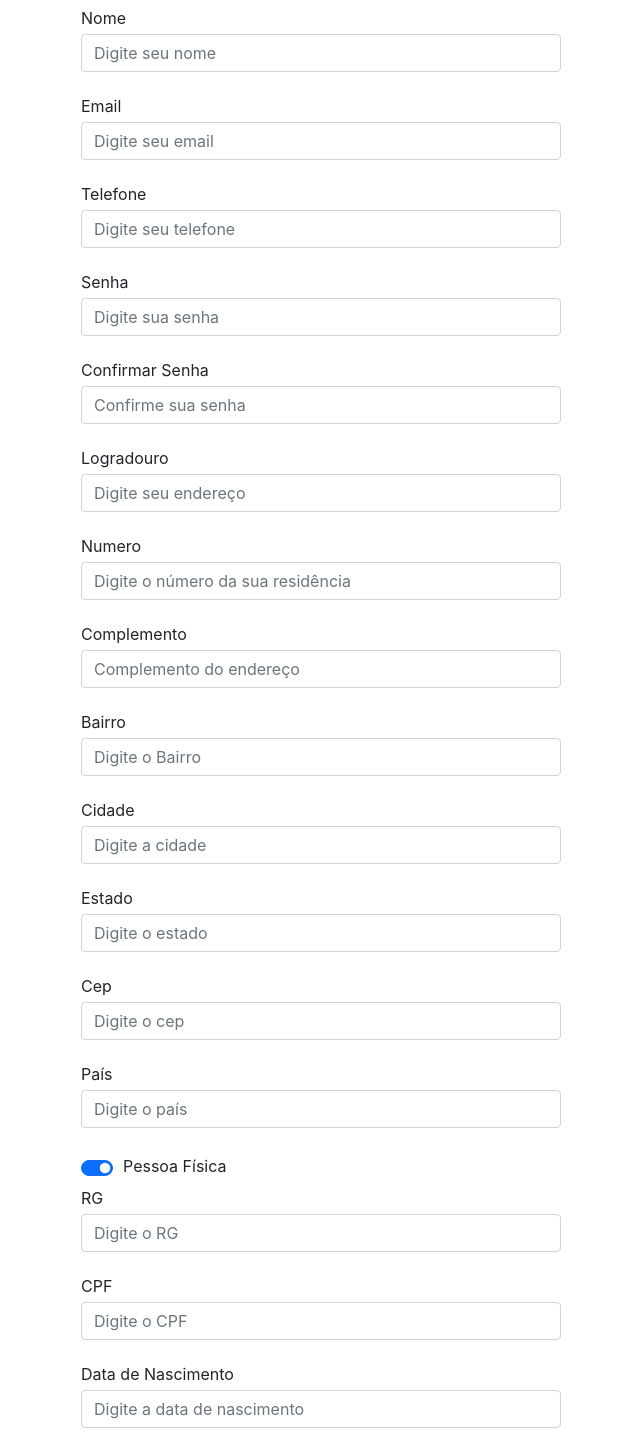
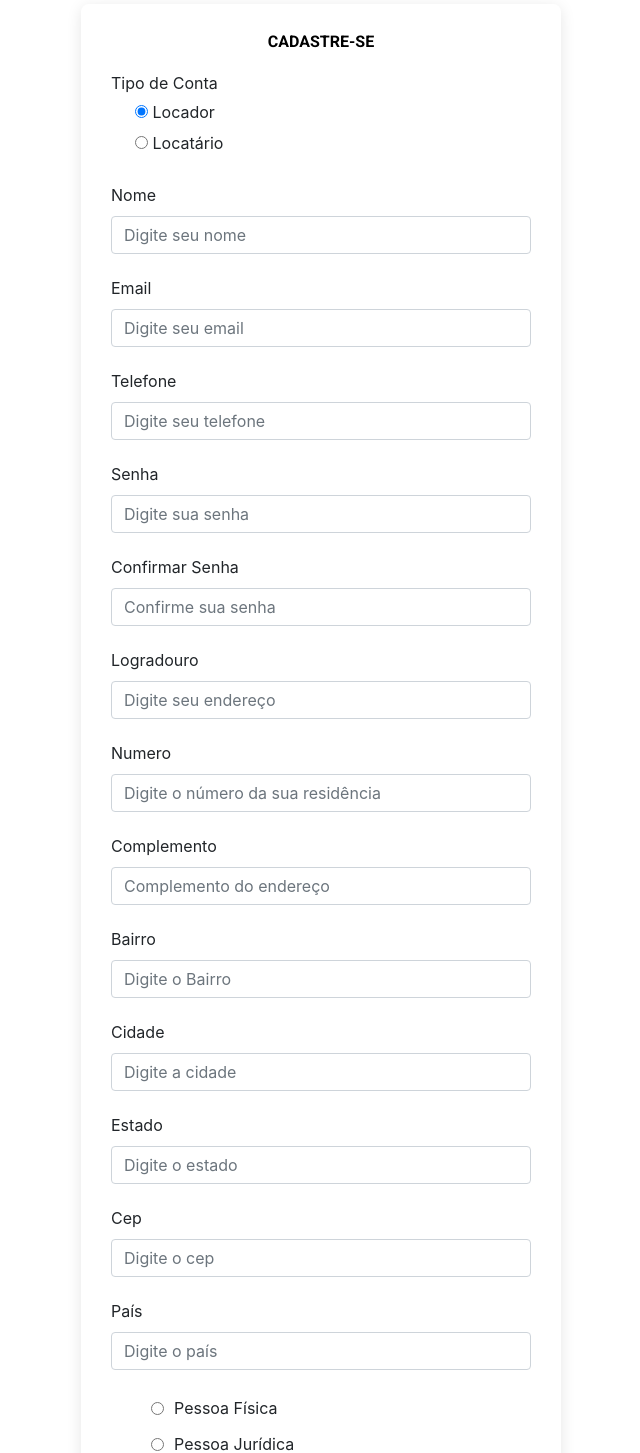
Before and after one commit to desafio-tech-biopark-2023/front-end, a React (Vite) app: page /register in a window 1280 px wide. Shown: the part 122-1575 px from the top of the page, without its empty margins (319-959 px from the left). Built offline with nearby package versions, Linux system fonts and the light colour scheme.

Commit message:
feat: Adicionando contexto e fazendo requisição api para cadastro

```diff
--- a/src/components/FormRegister/index.tsx
+++ b/src/components/FormRegister/index.tsx
@@ -1,36 +1,54 @@
 import { FormRegisterComponent } from "./styles";
-import {
-  Button,
-  Form,
-  FormFeedback,
-  FormGroup,
-  Input,
-  Label,
-} from "reactstrap";
+import { Button, Form, FormFeedback, FormGroup, Label } from "reactstrap";
 import { yupResolver } from "@hookform/resolvers/yup";
 import { useForm } from "react-hook-form";
-import { IDataPerson, IPerson } from "../../interfaces/person";
+import { IDataPerson } from "../../interfaces/person";
 import { schemaRegisterPerson } from "../../validators/schema";
-import { useState } from "react";
 import { useRegisterContext } from "../../contexts/registerContext";
+import { AxiosError, AxiosResponse } from "axios";
 
 const FormRegister = () => {
-  const [naturalState, setNaturalState] = useState(true);
-  const [legalState, setLegalState] = useState(true);
-
   const {
     register,
     handleSubmit,
     unregister,
     formState: { errors },
-  } = useForm<IDataPerson>({ resolver: yupResolver(schemaRegisterPerson) });
+  } = useForm<IDataPerson>({
+    resolver: yupResolver(schemaRegisterPerson),
+  });
 
-  const { registerFunction } = useRegisterContext();
+  const {
+    registerFunction,
+    legalState,
+    naturalState,
+    setLegalState,
+    setNaturalState,
+  } = useRegisterContext();
 
   return (
     <FormRegisterComponent>
       <Form onSubmit={handleSubmit(registerFunction)}>
         <h2>Cadastre-se</h2>
+
+        <FormGroup>
+          <Label for="exampleZip">Tipo de Conta</Label>
+
+          <FormGroup check>
+            <input
+              type="radio"
+              {...register("type")}
+              value="Locador"
+              defaultChecked
+            />{" "}
+            <Label check>Locador</Label>
+          </FormGroup>
+          <FormGroup check>
+            <input type="radio" value="Locatario" {...register("type")} />{" "}
+            <Label check>Locatário</Label>
+          </FormGroup>
+
+          {errors.type && <span>{errors.type.message}</span>}
+        </FormGroup>
 
         <FormGroup>
           <Label>Nome</Label>
@@ -68,6 +86,7 @@ const FormRegister = () => {
             placeholder="Digite sua senha"
             {...register("password")}
           />
+          {errors.password && <span>{errors.password.message}</span>}
         </FormGroup>
 
         <FormGroup>
@@ -77,6 +96,9 @@ const FormRegister = () => {
             placeholder="Confirme sua senha"
             {...register("confirmPassword")}
           />
+          {errors.confirmPassword && (
+            <span>{errors.confirmPassword.message}</span>
+          )}
         </FormGroup>
 
         <FormGroup>
@@ -86,6 +108,7 @@ const FormRegister = () => {
             placeholder="Digite seu endereço"
             {...register("public_place")}
           />
+          {errors.public_place && <span>{errors.public_place.message}</span>}
         </FormGroup>
         <FormGroup>
           <Label for="exampleAddress">Numero</Label>
@@ -94,6 +117,7 @@ const FormRegister = () => {
             placeholder="Digite o número da sua residência"
             {...register("number")}
           />
+          {errors.number && errors.number.message}
         </FormGroup>
         <FormGroup>
           <Label for="exampleAddress2">Complemento</Label>
@@ -102,6 +126,7 @@ const FormRegister = () => {
             placeholder="Complemento do endereço"
             {...register("complement")}
           />
+          {errors.complement && errors.complement.message}
         </FormGroup>
 
         <FormGroup>
@@ -111,6 +136,7 @@ const FormRegister = () => {
             placeholder="Digite o Bairro"
             {...register("district")}
           />
+          {errors.district && <span>{errors.district.message}</span>}
         </FormGroup>
 
         <FormGroup>
@@ -120,6 +146,7 @@ const FormRegister = () => {
             placeholder="Digite a cidade"
             {...register("city")}
           />
+          {errors.city && <span>{errors.city.message}</span>}
         </FormGroup>
 
         <FormGroup>
@@ -129,6 +156,7 @@ const FormRegister = () => {
             placeholder="Digite o estado"
             {...register("state")}
           />
+          {errors.state && <span>{errors.state.message}</span>}
         </FormGroup>
 
         <FormGroup>
@@ -138,6 +166,7 @@ const FormRegister = () => {
             placeholder="Digite o cep"
             {...register("zip_code")}
           />
+          {errors.zip_code && <span>{errors.zip_code.message}</span>}
         </FormGroup>
 
         <FormGroup>
@@ -147,17 +176,21 @@ const FormRegister = () => {
             placeholder="Digite o país"
             {...register("country")}
           />
+          {errors.country && <span>{errors.country.message}</span>}
         </FormGroup>
 
         <FormGroup switch>
-          <Input
-            type="switch"
+          <input
+            type="radio"
             checked={naturalState}
             onClick={() => {
               setNaturalState(!naturalState);
             }}
+            value={naturalState ? "Sim" : "Não"}
             {...register("naturalPerson")}
           />
+
+          {errors.naturalPerson && <span>{errors.naturalPerson.message}</span>}
           <Label check>Pessoa Física</Label>
         </FormGroup>
 
@@ -170,6 +203,7 @@ const FormRegister = () => {
                 placeholder="Digite o RG"
                 {...register("rg")}
               />
+              {errors.rg && <span>{errors.rg.message}</span>}
             </FormGroup>
 
             <FormGroup>
@@ -179,6 +213,7 @@ const FormRegister = () => {
                 placeholder="Digite o CPF"
                 {...register("cpf")}
               />
+              {errors.cpf && <span>{errors.cpf.message}</span>}
             </FormGroup>
 
             <FormGroup>
@@ -188,36 +223,43 @@ const FormRegister = () => {
                 placeholder="Digite a data de nascimento"
                 {...register("birth_date")}
               />
+              {errors.birth_date && <span>{errors.birth_date.message}</span>}
             </FormGroup>
 
             <FormGroup tag="fieldset">
               <Label for="exampleZip">Gênero</Label>
 
               <FormGroup check>
-                <Input name="masc" type="radio" />{" "}
+                <input
+                  type="radio"
+                  {...register("gender")}
+                  value="masculino"
+                  defaultChecked
+                />{" "}
                 <Label check>Masculino</Label>
               </FormGroup>
               <FormGroup check>
-                <Input name="fem" type="radio" /> <Label check>Feminino</Label>
+                <input type="radio" value="Feminino" {...register("gender")} />{" "}
+                <Label check>Feminino</Label>
               </FormGroup>
+              {errors.gender && <span>{errors.gender.message}</span>}
             </FormGroup>
 
             <FormGroup>
               <Label for="exampleSelectMulti">Raça</Label>
 
-              <Input
-                id="exampleSelectMulti"
-                type="select"
-                {...register("ethnicity")}
-              >
-                <option disabled>Selecione a raça</option>
-                <option>Branca</option>
-                <option>Parda</option>
-                <option>Amarela</option>
-                <option>Indigena</option>
-                <option>Asiatica</option>
-                <option>Preta</option>
-              </Input>
+              <select id="exampleSelectMulti" {...register("ethnicity")}>
+                <option value="" disabled>
+                  Selecione a raça
+                </option>
+                <option value="Branca">Branca</option>
+                <option value="Parda">Parda</option>
+                <option value="Amarela">Amarela</option>
+                <option value="Indigena">Indigena</option>
+                <option value="Asiatica">Asiatica</option>
+                <option value="Preta">Preta</option>
+              </select>
+              {errors.ethnicity && <span>{errors.ethnicity.message}</span>}
             </FormGroup>
 
             <FormGroup>
@@ -227,6 +269,7 @@ const FormRegister = () => {
                 placeholder="Digite sua senha"
                 {...register("occupation")}
               />
+              {errors.occupation && <span>{errors.occupation.message}</span>}
             </FormGroup>
 
             <FormGroup>
@@ -236,6 +279,7 @@ const FormRegister = () => {
                 placeholder="Digite sua senha"
                 {...register("income")}
               />
+              {errors.income && <span>{errors.income.message}</span>}
             </FormGroup>
 
             <FormGroup>
@@ -245,6 +289,9 @@ const FormRegister = () => {
                 placeholder="Digite sua senha"
                 {...register("marital_status")}
               />
+              {errors.marital_status && (
+                <span>{errors.marital_status.message}</span>
+              )}
             </FormGroup>
 
             <FormGroup>
@@ -254,19 +301,23 @@ const FormRegister = () => {
                 placeholder="Digite sua senha"
                 {...register("nationality")}
               />
+              {errors.nationality && <span>{errors.nationality.message}</span>}
             </FormGroup>
           </>
         )}
 
         <FormGroup switch>
-          <Input
-            type="switch"
+          <input
+            type="radio"
             checked={legalState}
             onClick={() => {
               setLegalState(!legalState);
             }}
+            value={legalState ? "Sim" : "Não"}
             {...register("legalPerson")}
           />
+
+          {errors.legalPerson && <span>{errors.legalPerson.message}</span>}
           <Label check>Pessoa Jurídica</Label>
         </FormGroup>
 
@@ -279,6 +330,7 @@ const FormRegister = () => {
                 placeholder="Digite sua senha"
                 {...register("cnpj")}
               />
+              {errors.cnpj && <span>{errors.cnpj.message}</span>}
             </FormGroup>
 
             <FormGroup>
@@ -288,6 +340,9 @@ const FormRegister = () => {
                 placeholder="Digite sua senha"
                 {...register("fantasy_name")}
               />
+              {errors.fantasy_name && (
+                <span>{errors.fantasy_name.message}</span>
+              )}
             </FormGroup>
 
             <FormGroup>
@@ -297,6 +352,9 @@ const FormRegister = () => {
                 placeholder="Digite sua senha"
                 {...register("registration")}
               />
+              {errors.registration && (
+                <span>{errors.registration.message}</span>
+              )}
             </FormGroup>
 
             <FormGroup>
@@ -306,6 +364,9 @@ const FormRegister = () => {
                 placeholder="Digite sua senha"
                 {...register("incorporation_date")}
               />
+              {errors.incorporation_date && (
+                <span>{errors.incorporation_date.message}</span>
+              )}
             </FormGroup>
 
             <FormGroup>
@@ -315,6 +376,7 @@ const FormRegister = () => {
                 placeholder="Digite sua senha"
                 {...register("regime_type")}
               />
+              {errors.regime_type && <span>{errors.regime_type.message}</span>}
             </FormGroup>
           </>
         )}
--- a/src/components/FormRegister/styles.ts
+++ b/src/components/FormRegister/styles.ts
@@ -12,12 +12,25 @@ const FormRegisterComponent = styled.div`
     display: flex;
     flex-direction: column;
     gap: 10px;
+    margin-top: 20px;
+    padding: 30px;
     h2 {
       align-self: center;
       color: black;
       text-transform: uppercase;
       font-family: "Roboto", sans-serif;
       font-weight: bold;
+      margin-bottom: 15px;
+    }
+    .mb-3 {
+      display: flex;
+      flex-direction: column;
+      gap: 5px;
+      width: 100%;
+
+      span {
+        color: red;
+      }
     }
 
     .form-switch {
@@ -26,6 +39,21 @@ const FormRegisterComponent = styled.div`
       gap: 10px;
     }
   }
+
+  @media only screen and (min-width: 768px) {
+    form {
+      display: flex;
+      flex-direction: column;
+      align-items: flex-start;
+      justify-content: space-between;
+      background-color: var(--grey10);
+      /* padding: 10px; */
+      gap: 10px;
+      width: 100%;
+      box-shadow: rgb(0 0 0 / 10%) 0px 3px 15px 0px;
+      border-radius: 8px 8px;
+    }
+  }
 `;
 
 export { FormRegisterComponent };
--- a/src/components/FormRegisterBuilding/style.ts
+++ b/src/components/FormRegisterBuilding/style.ts
@@ -36,9 +36,6 @@ const FormRegisterBuildingComponent = styled.div`
       background-color: #273c4e;
     }
   }
-
-  @media only screen and (min-width: 768px) {
-  }
 `;
 
 export { FormRegisterBuildingComponent };
--- a/src/contexts/registerContext.tsx
+++ b/src/contexts/registerContext.tsx
@@ -1,9 +1,10 @@
 import { AxiosError, AxiosResponse } from "axios";
-import { createContext, useContext } from "react";
+import { createContext, useContext, useState } from "react";
 import { useNavigate } from "react-router-dom";
 import {
   IAuthProvider,
   IDataPerson,
+  IdataPersonPartial,
   ILogin,
   IPerson,
 } from "../interfaces/person";
@@ -11,12 +12,18 @@ import api from "../services/api";
 
 interface IRegisterProvider {
   registerFunction: (data: IDataPerson) => void;
+  naturalState: boolean;
+  setNaturalState: (value: boolean) => void;
+  legalState: boolean;
+  setLegalState: (value: boolean) => void;
 }
 
 export const RegisterContext = createContext({} as IRegisterProvider);
 
 const RegisterProvider = ({ children }: IAuthProvider) => {
   const navigate = useNavigate();
+  const [naturalState, setNaturalState] = useState(false);
+  const [legalState, setLegalState] = useState(false);
 
   const registerFunction = (data: IDataPerson) => {
     console.log(data);
@@ -34,15 +41,15 @@ const RegisterProvider = ({ children }: IAuthProvider) => {
     const newPerson: IPerson = {
       name: data.name,
       email: data.email,
-      legalPerson: data.legalPerson,
-      naturalPerson: data.naturalPerson,
+      legalPerson: legalState,
+      naturalPerson: naturalState,
       password: data.password,
       telephone: data.telephone,
       type: data.type,
       address: address,
     };
 
-    if (data.legalPerson) {
+    if (legalState) {
       newPerson.legal_person = {
         cnpj: data.cnpj,
         fantasy_name: data.fantasy_name,
@@ -52,7 +59,7 @@ const RegisterProvider = ({ children }: IAuthProvider) => {
       };
     }
 
-    if (data.naturalPerson) {
+    if (naturalState) {
       newPerson.natural_person = {
         birth_date: data.birth_date,
         cpf: data.cpf,
@@ -79,7 +86,15 @@ const RegisterProvider = ({ children }: IAuthProvider) => {
   };
 
   return (
-    <RegisterContext.Provider value={{ registerFunction }}>
+    <RegisterContext.Provider
+      value={{
+        registerFunction,
+        naturalState,
+        legalState,
+        setLegalState,
+        setNaturalState,
+      }}
+    >
       {children}
     </RegisterContext.Provider>
   );
--- a/src/providers/index.tsx
+++ b/src/providers/index.tsx
@@ -1,7 +1,12 @@
+import RegisterProvider from "../contexts/registerContext";
 import SessionProvider from "../contexts/sessionContext";
 import { IAuthProvider } from "../interfaces/person";
 
 const Providers = ({ children }: IAuthProvider) => {
-  return <SessionProvider>{children}</SessionProvider>;
+  return (
+    <SessionProvider>
+      <RegisterProvider>{children}</RegisterProvider>
+    </SessionProvider>
+  );
 };
 export { Providers };
--- a/src/validators/schema.ts
+++ b/src/validators/schema.ts
@@ -3,8 +3,8 @@ import * as yup from "yup";
 export const schemaRegisterPerson = yup.object().shape({
   name: yup.string().required("Campo obrigatório"),
   email: yup.string().email("Email invalido").required("Campo obrigatório"),
-  legalPerson: yup.boolean().required("Campo obrigatório"),
-  naturalPerson: yup.boolean().required("Campo obrigatório"),
+  legalPerson: yup.string().notRequired().nullable(),
+  naturalPerson: yup.string().notRequired().nullable(),
   password: yup
     .string()
     .required("Campo obrigatório")
@@ -18,7 +18,7 @@ export const schemaRegisterPerson = yup.object().shape({
     .required("Campo obrigatório")
     .oneOf([yup.ref("password")], "Senhas não são iguais"),
   telephone: yup.string().required("Campo obrigatório"),
-  type: yup.string().required("Campo obrigatório"),
+  type: yup.string().notRequired(),
   public_place: yup.string().required("Campo obrigatório"),
   number: yup.string().required("Campo obrigatório"),
   zip_code: yup.string().required("Campo obrigatório"),
@@ -27,6 +27,20 @@ export const schemaRegisterPerson = yup.object().shape({
   city: yup.string().required("Campo obrigatório"),
   state: yup.string().required("Campo obrigatório"),
   country: yup.string().required("Campo obrigatório"),
+  rg: yup.string().notRequired().nullable(),
+  cpf: yup.string().notRequired().nullable(),
+  birth_date: yup.string().notRequired().nullable(),
+  gender: yup.string().notRequired().nullable(),
+  ethnicity: yup.string().notRequired().nullable(),
+  occupation: yup.string().notRequired().nullable(),
+  income: yup.string().notRequired().nullable(),
+  marital_status: yup.string().notRequired().nullable(),
+  nationality: yup.string().notRequired().nullable(),
+  cnpj: yup.string().notRequired().nullable(),
+  fantasy_name: yup.string().notRequired().nullable(),
+  registration: yup.string().notRequired().nullable(),
+  incorporation_date: yup.string().notRequired().nullable(),
+  regime_type: yup.string().notRequired().nullable(),
 });
 
 export const schemaRegisterBuilding = yup.object().shape({
```
Also changed, not shown: src/interfaces/person.tsx (+19 -2 lines).
